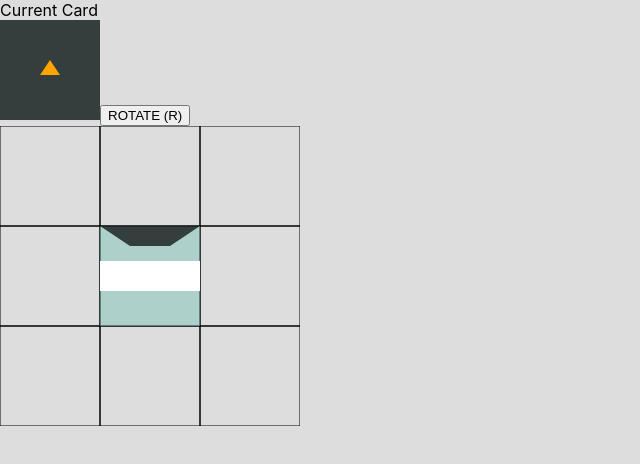
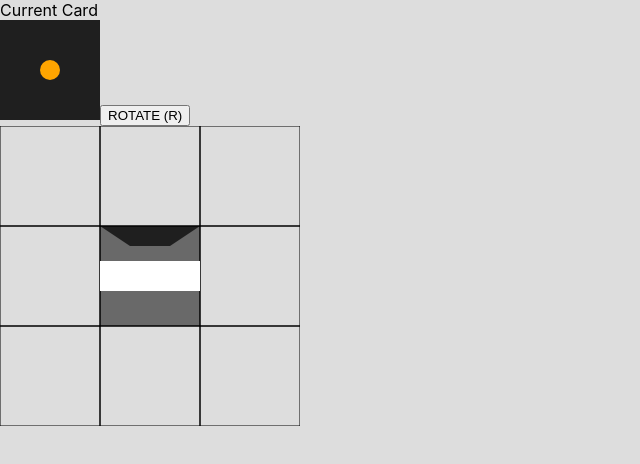
Before and after one commit to BenceLovas/game-city-builder, a React (Create React App) app: page / in a window 1280 px wide. Shown: the top 464 px of the page, without its empty margins (0-640 px from the left). Built offline with nearby package versions, Linux system fonts and the light colour scheme.

Commit message:
refactor

```diff
--- a/src/App.js
+++ b/src/App.js
@@ -1,8 +1,10 @@
 import { useEffect, useState } from "react";
 import { getShuffledCards } from "./cards/cardController";
 import Card from "./cards/component/Card";
+import { createGrid } from "./table/grid";
 
 const cards = getShuffledCards();
+// 3 x 3 grid with the starting card in the middle
 const tableBase = [
   [
     { x: 0, y: 0 },
@@ -20,6 +22,7 @@ const tableBase = [
     { x: 200, y: 200 },
   ],
 ];
+
 function App() {
   const [table, setTable] = useState(tableBase);
   const [currentCardIndex, setCurrentCardIndex] = useState(1);
@@ -33,28 +36,8 @@ function App() {
       elements={cards[0].elements}
     />,
   ]);
-  const createGrid = () => {
-    const rectagles = [];
-    console.log(table);
-    for (let i = 0; i < table.length; i++) {
-      for (let j = 0; j < table[i].length; j++) {
-        rectagles.push(
-          <rect
-            x={table[i][j].x}
-            y={table[i][j].y}
-            width="100"
-            height="100"
-            fill="transparent"
-            stroke="black"
-            stroke-width="1"
-          />
-        );
-      }
-    }
 
-    return rectagles;
-  };
-  const [grid, setGrid] = useState(createGrid());
+  const [grid, setGrid] = useState(createGrid(table));
   const [width, setWidth] = useState(300);
   const [height, setHeight] = useState(300);
 
@@ -79,7 +62,7 @@ function App() {
       }
       return cards;
     });
-    setGrid(createGrid());
+    setGrid(createGrid(table));
     setHeight(table.length * 100);
     setWidth(table[0].length * 100);
   }, [table]);
@@ -174,7 +157,6 @@ function App() {
 
   useEffect(() => {
     document.addEventListener("keydown", keyDownHandler, false);
-
     return () => {
       document.removeEventListener("keydown", keyDownHandler, false);
     };
@@ -184,13 +166,13 @@ function App() {
     <div style={{ position: "relative" }}>
       <div>
         <div>Current Card</div>
-        <svg width="100" height="100" xmlns="http://www.w3.org/2000/svg">
-          <rect width="100%" height="100%" fill="rgba(132, 197, 186, 0.52)" />
-          <g transform={"rotate(" + rotation + ")"} transform-origin="center">
-            {cards[currentCardIndex].elements}
-          </g>
-        </svg>
-        <button onClick={() => rotateCard()}>ROTATE (R)</button>
+        <Card
+          x={0}
+          y={0}
+          rotation={rotation}
+          elements={cards[currentCardIndex].elements}
+        />
+        <button onClick={rotateCard}>ROTATE (R)</button>
       </div>
       <div style={{ position: "absolute" }}>
         <svg width={width} height={height} xmlns="http://www.w3.org/2000/svg">
@@ -207,14 +189,6 @@ function App() {
           {cardsOnTable}
         </svg>
       </div>
-
-      <div
-        style={{
-          display: "flex",
-          flexWrap: "wrap",
-          justifyContent: "space-evenly",
-        }}
-      ></div>
     </div>
   );
 }
--- a/src/cards/cardController.js
+++ b/src/cards/cardController.js
@@ -5,6 +5,7 @@ export const getShuffledCards = () => {
   const deck = createDeck();
   const shuffledDeck = shuffleDeck(deck);
   return [
+    // starting card is always fixed in the game
     {
       id: uuidv4(),
       ...cardFirst,
@@ -13,6 +14,7 @@ export const getShuffledCards = () => {
   ];
 };
 
+// creates x amout of cards from the same type
 const createDeck = () => {
   const deck = [];
   for (let i = 0; i < cards.length; i++) {
@@ -29,10 +31,10 @@ const createDeck = () => {
 };
 
 // https://stackoverflow.com/questions/2450954/how-to-randomize-shuffle-a-javascript-array
-function shuffleDeck(array) {
-  var currentIndex = array.length,
-    temporaryValue,
-    randomIndex;
+const shuffleDeck = (array) => {
+  let currentIndex = array.length;
+  let temporaryValue;
+  let randomIndex;
 
   // While there remain elements to shuffle...
   while (0 !== currentIndex) {
@@ -47,4 +49,4 @@ function shuffleDeck(array) {
   }
 
   return array;
-}
+};
--- a/src/cards/cardElements.js
+++ b/src/cards/cardElements.js
@@ -39,12 +39,8 @@ export const roadVerticalHalf = (
     fill="transparent"
   />
 );
-export const shieldMiddle = (
-  <path d="M 50 40 L 60 55 L 40 55 Z" fill="orange" />
-);
-export const shieldTopLeft = (
-  <path d="M 83 10 L 93 25 L 73 25 Z" fill="orange" />
-);
+export const shieldMiddle = <circle cx="50" cy="50" r="10" fill="orange" />;
+export const shieldTopLeft = <circle cx="83" cy="15" r="10" fill="orange" />;
 export const cityTop = (
   <path
     d="
--- a/src/cards/component/Card.js
+++ b/src/cards/component/Card.js
@@ -1,4 +1,5 @@
-import { cards } from "../cards";
+import PropTypes from "prop-types";
+
 const Card = ({ x, y, rotation, elements }) => {
   return (
     <svg
@@ -8,7 +9,7 @@ const Card = ({ x, y, rotation, elements }) => {
       height="100"
       xmlns="http://www.w3.org/2000/svg"
     >
-      <rect width="100%" height="100%" fill="rgba(132, 197, 186, 0.52)" />
+      <rect width="100%" height="100%" fill="rgba(0, 0, 0, 0.52)" />
       <g transform={"rotate(" + rotation + ")"} transform-origin="center">
         {elements}
       </g>
@@ -16,4 +17,11 @@ const Card = ({ x, y, rotation, elements }) => {
   );
 };
 
+Card.propTypes = {
+  x: PropTypes.number,
+  y: PropTypes.number,
+  rotation: PropTypes.number,
+  elements: PropTypes.any,
+};
+
 export default Card;
--- /dev/null
+++ b/src/table/grid.js
@@ -0,0 +1,20 @@
+export const createGrid = (table) => {
+  const grid = [];
+  for (let i = 0; i < table.length; i++) {
+    for (let j = 0; j < table[i].length; j++) {
+      grid.push(
+        <rect
+          x={table[i][j].x}
+          y={table[i][j].y}
+          width="100"
+          height="100"
+          fill="transparent"
+          stroke="black"
+          strokeWidth="1"
+        />
+      );
+    }
+  }
+
+  return grid;
+};
```
Also changed, not shown: .eslintrc.js, 2 other files (tests, documents, lock files or other folders).
